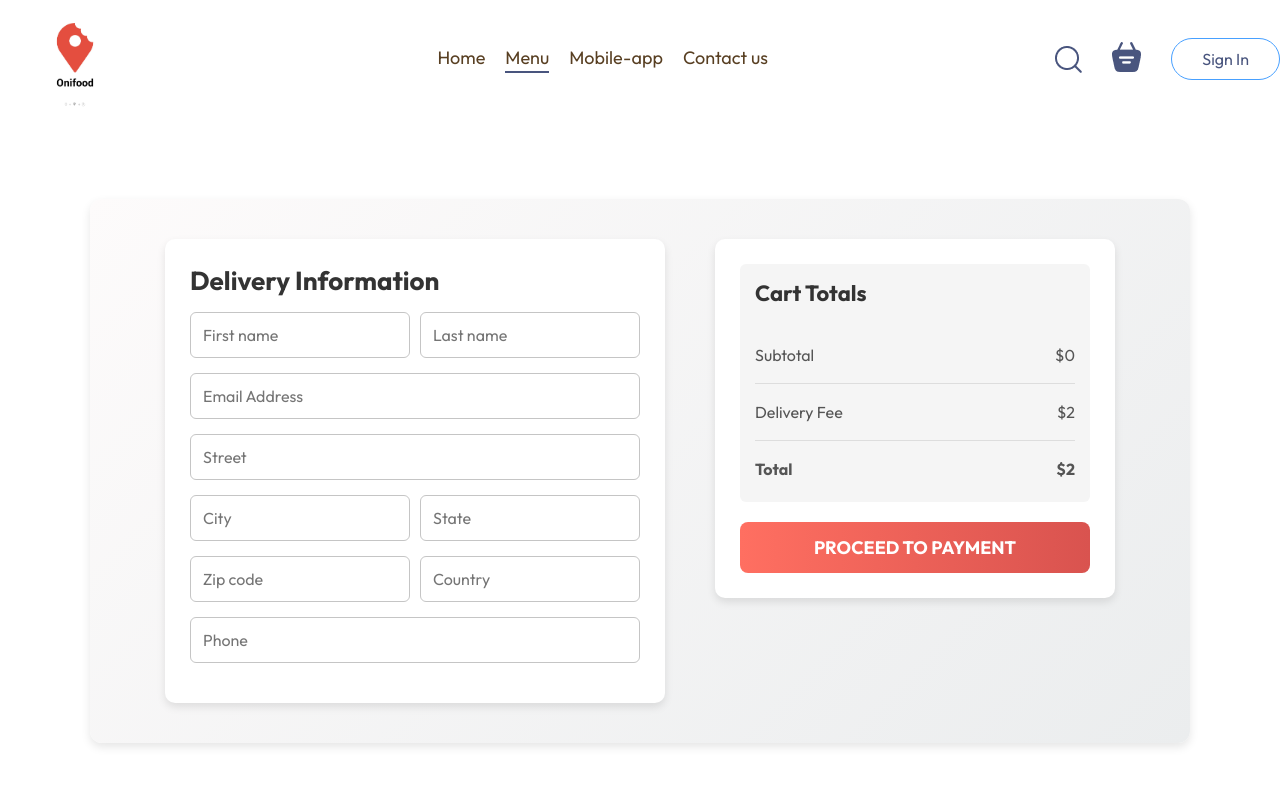
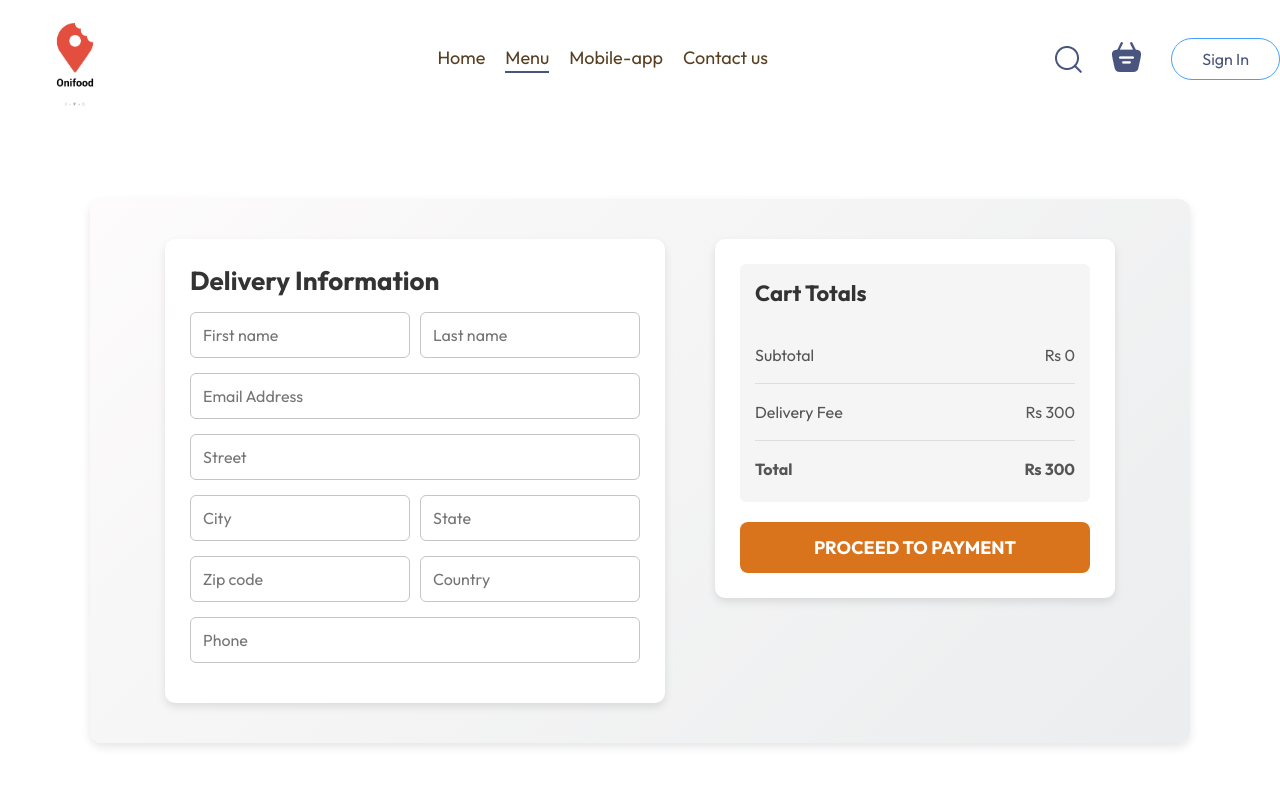
Before and after one commit to Manekapiyu/FoodDeliveryApp, a React (Vite) app in the folder Frontend/: page /order in a window 1280 px wide. Shown: the top 800 px of the page. Built offline with nearby package versions, Linux system fonts and the light colour scheme.

Commit message:
Updated Cart and PlaceOrder components

```diff
--- a/Frontend/src/pages/Cart/Cart.jsx
+++ b/Frontend/src/pages/Cart/Cart.jsx
@@ -46,17 +46,17 @@ const Cart = () => {
           <div>
             <div className='cart-total-details'>
               <p>Subtotal</p>
-              <p>${getTotalCartAmount()}</p>
+              <p>Rs {getTotalCartAmount()}</p>
             </div>
             <hr />
             <div className='cart-total-details'>
               <p>Delivery Fee</p>
-              <p>${getTotalCartAmount() === 0 ? 0 : 2}</p>
+              <p>Rs {getTotalCartAmount() === 0 ? 0 : 300}</p>
             </div>
             <hr />
             <div className='cart-total-details'>
               <b>Total</b>
-              <b>${getTotalCartAmount() === 0 ? 0 : getTotalCartAmount() + 2}</b>
+              <b>Rs {getTotalCartAmount() === 0 ? 0 : getTotalCartAmount() + 300}</b>
             </div>
           </div>
         </div>
--- a/Frontend/src/pages/PlaceOrder/PlaceOrder.css
+++ b/Frontend/src/pages/PlaceOrder/PlaceOrder.css
@@ -93,7 +93,7 @@
     font-size: 18px;
     font-weight: bold;
     color: white;
-    background: linear-gradient(90deg, #ff6f61, #d9534f);
+    background: rgb(217, 116, 28);;
     border: none;
     border-radius: 8px;
     cursor: pointer;
--- a/Frontend/src/pages/PlaceOrder/PlaceOrder.jsx
+++ b/Frontend/src/pages/PlaceOrder/PlaceOrder.jsx
@@ -31,17 +31,17 @@ const PlaceOrder = () => {
           <div>
             <div className='cart-total-details'>
               <p>Subtotal</p>
-              <p>${getTotalCartAmount()}</p>
+              <p>Rs {getTotalCartAmount()}</p>
             </div>
             <hr />
             <div className='cart-total-details'>
               <p>Delivery Fee</p>
-              <p>$2</p>
+              <p>Rs 300</p>
             </div>
             <hr />
             <div className='cart-total-details'>
               <b>Total</b>
-              <b>${getTotalCartAmount() + 2}</b>
+              <b>Rs {getTotalCartAmount() + 300}</b>
             </div>
           </div>
         </div>
```
